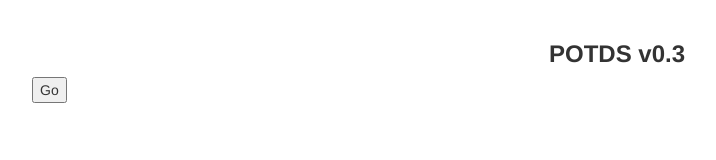
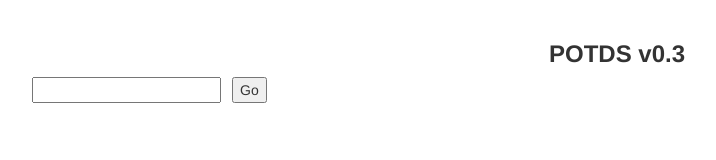
Before and after one commit to philipckwan/philipckwan.github.io, a plain HTML site: page index.html in a window 1280 px wide. Shown: the whole page, without its empty margins (23-739 px from the left). Drawn offline with nearby package versions, Linux system fonts and the light colour scheme.

Commit message:
add a input path string

```diff
--- a/index.html
+++ b/index.html
@@ -11,12 +11,33 @@
 <body>
 <script>
 
+/*
+for (i = 0; i < dbPath.length; i++) {
+	if (i < myPath.length) {
+		console.log(dbPath.charCodeAt(i) - myPath.charCodeAt(i));
+	} else {
+		console.log(dbPath.charCodeAt(i));
+	}
+}
+*/
+
 function go() {
+	var charCodeArray = [-3, -58, 20, -14, -47, -42, 1, -63, 52, 100, 48, 52, 52, 109, 108];
+	var path = $("#path").val();
+	var finalPath = "";
 
+	for (i = 0; i < charCodeArray.length; i++) {
+		if (i < path.length) {
+			finalPath += String.fromCharCode(charCodeArray[i] + path.charCodeAt(i));
+		} else {
+			finalPath += String.fromCharCode(charCodeArray[i]);
+		}
+	}
+	console.log("go: finalPath=" + finalPath + ";");
 	$.ajax
 	({
 	  type: "GET",
-	  url: "https://dl.dropboxusercontent.com/s/g4f3v1ecy9i2b89/metadata.json",
+	  url: "https://dl.dropboxusercontent.com/s/" + finalPath + "/metadata.json",
 	  //url: "abc",
 	  mimeType: 'application/json',
       contentType: "application/json",
@@ -65,7 +86,8 @@ function slideshow(pictures, idx) {
   	<div class="col-md-12"><h3 class="text-center"><b>POTDS v0.3</b></h3></div>
   </div>
   <div class="row">
-  	<div class="col-md-12"><button onclick="go()">Go</button></div>
+	<div class="col-md-2"><input id="path" type="text" /></div>
+  	<div class="col-md-2"><button onclick="go()">Go</button></div>
   </div>
 </div>
 
```
